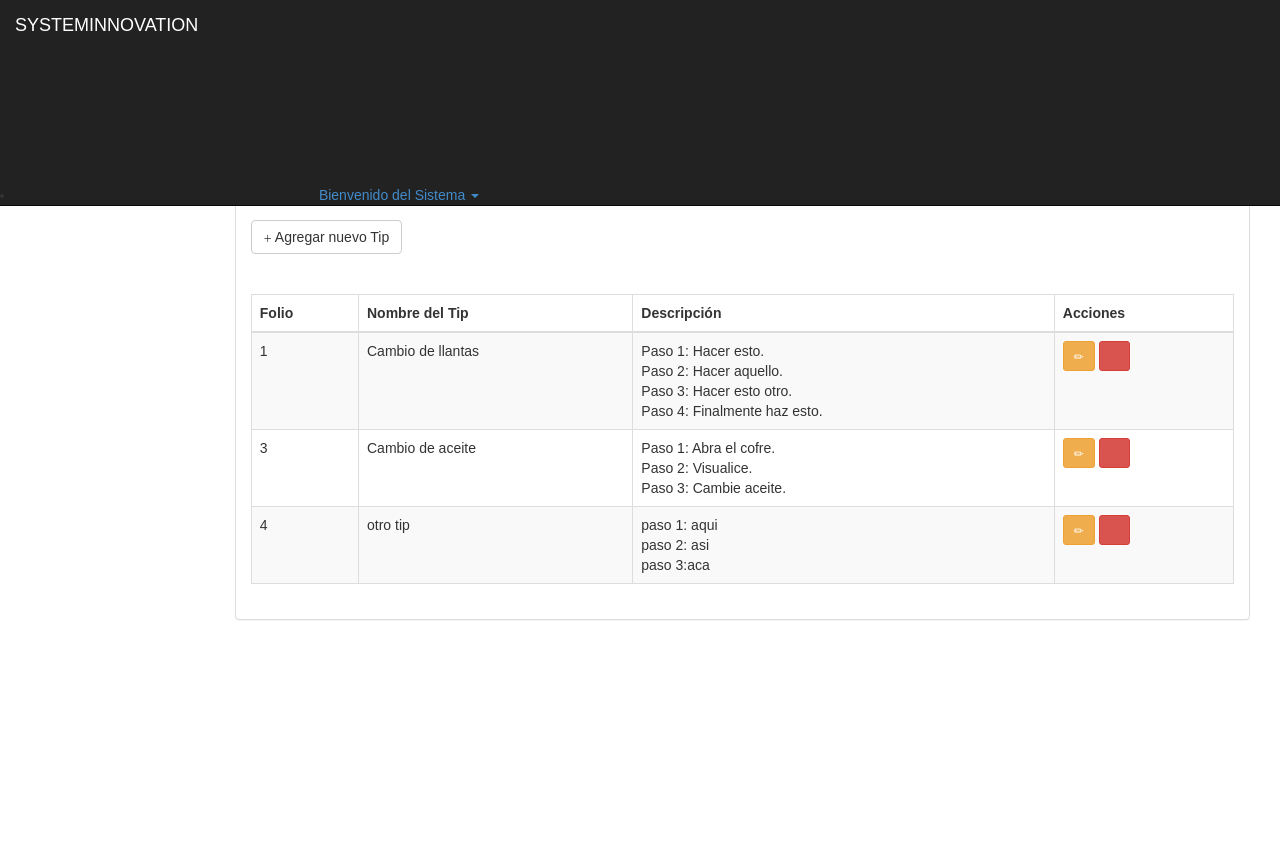
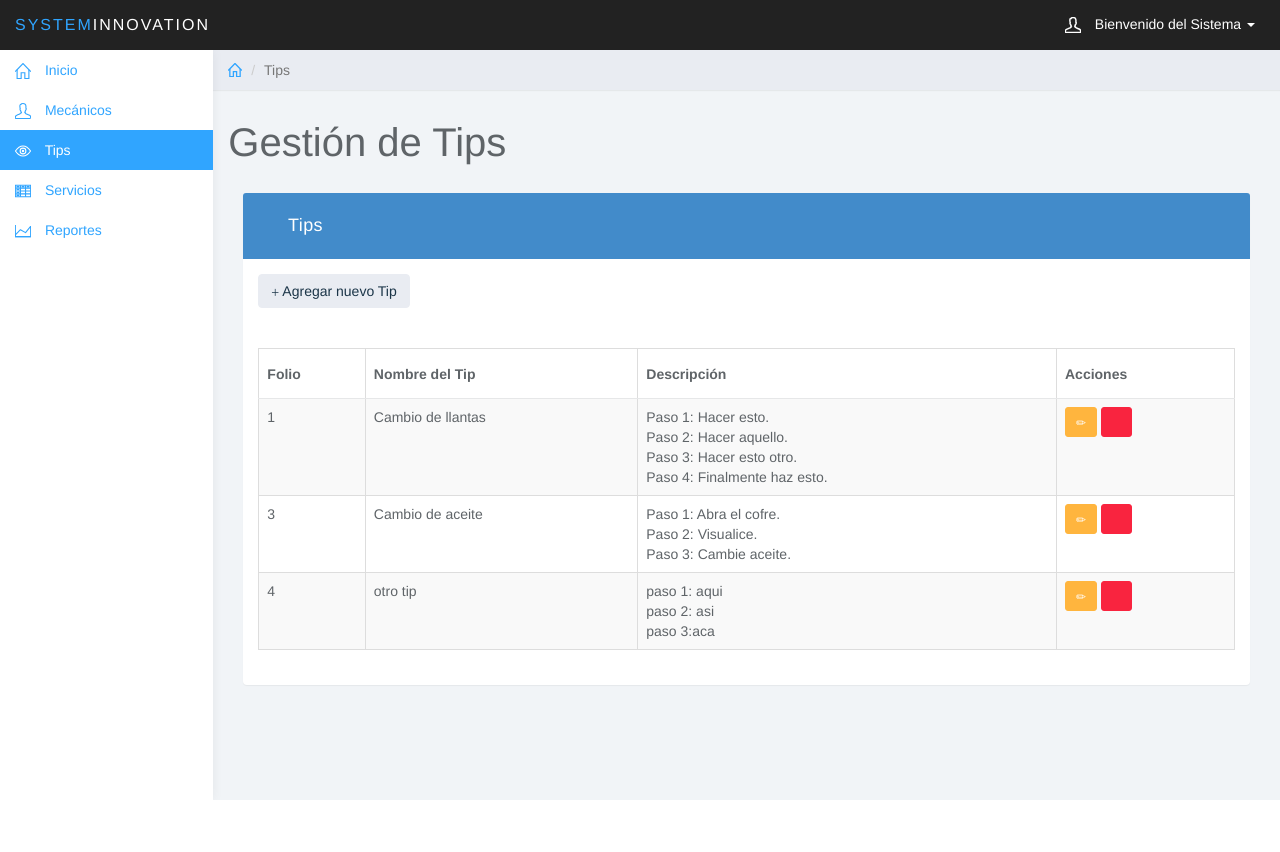
Before and after one commit to ValentinHO/SystemInnovation, a PHP site: page /tips.php in a window 1280 px wide. After the commit the page ends 800 px from the top, so only its background shows below. Run offline with PHP 8.4, Linux system fonts and the light colour scheme; a user stored in the database is signed in; data comes from the database, SQL or seed files in the repository; a map, chart or similar area stays blank; some web fonts are replaced.

Commit message:
vista tips 26-06-2017

```diff
--- a/tips.php
+++ b/tips.php
@@ -13,28 +13,46 @@
 <!DOCTYPE html>
 <html>
 <head>
+<meta charset="utf-8">
+<meta name="viewport" content="width=device-width, initial-scale=1">
 <title>System Innovation</title>
-    <meta charset="utf-8">
 <link rel="icon" href="img/favicon.ico">
-    <meta name="viewport" content="width=device-width,initial-scale=1,maximum-scale=1">
-    <link rel="stylesheet" type="text/css" href="css/bootstrap.min.css">
+
+<link href="css/bootstrap.min.css" rel="stylesheet">
 <link href="css/font-awesome.min.css" rel="stylesheet" type="text/css">
-    <link rel="stylesheet" type="text/css" href="css/style.css">
+<link href="css/styles.css" rel="stylesheet">
+
+<!--Icons-->
+<script src="js/lumino.glyphs.js"></script>
+
+<!--[if lt IE 9]>
+<script src="js/html5shiv.js"></script>
+<script src="js/respond.min.js"></script>
+<![endif]-->
+
 </head>
+
 <body id="tips">
+    <?php require('header.php');?>
+    <div class="col-sm-9 col-sm-offset-3 col-lg-10 col-lg-offset-2 main">
+        <div class="row">
+            <ol class="breadcrumb">
+                <li><a href="main.php"><svg class="glyph stroked home"><use xlink:href="#stroked-home"></use></svg></a></li>
+                <li class="active">Tips</li>
+            </ol>
+        </div><!--/.row-->
 
-<?php require('header.php');?>
+        <div class="row">
+            <div class="col-lg-12">
+                <h1 class="page-header">Gestión de Tips</h1>
+            </div>
+        </div><!--/.row-->
 
-<section id="contenido">
-    <article>
-        <div class="title-modulo">
-            <p>Gestión de Tips</p>
-        </div>
 
-        <div class="alert alert-success hidden" id="messages"></div>
+        <div class="alert bg-success hidden" id="messages"></div>
 
         <div class="col-lg-12">
-            <div class="panel panel-default">
+            <div class="panel panel-primary">
                 <div class="panel-heading"><span class="glyphicon glyphicon-th-list"></span> Tips</div>
 
                 <div class="panel-body">
@@ -87,15 +105,16 @@
             </div>
         </div>
 
-    </article>
-</section>
 
-<script src="js/jquery-3.1.1.min.js" type="text/javascript"></script>
-<script src="js/bootstrap.min.js" type="text/javascript"></script>
+
+    </div>  <!--/.main-->
+
+    <script src="js/jquery-1.11.1.min.js"></script>
+    <script src="js/bootstrap.min.js"></script>
     <script src="js/bootbox.min.js" type="text/javascript"></script>
     <script src="js/tips.js" type="text/javascript"></script>
     <script src="js/logout.js" type="text/javascript"></script>
     <script src="js/destroysessiontimeout.js" type="text/javascript"></script>
+</body>
 
-</body>
 </html>
```
Lines whose indentation alone changed are shown as unchanged.
